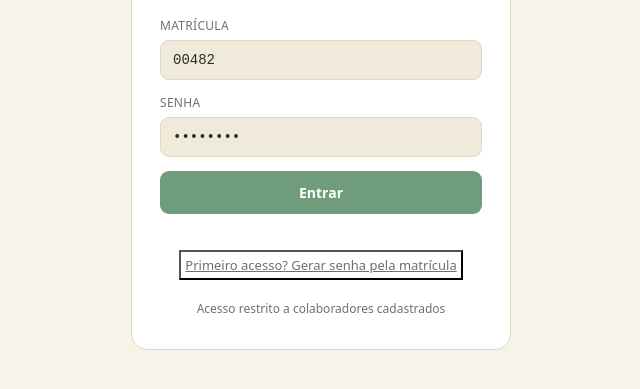
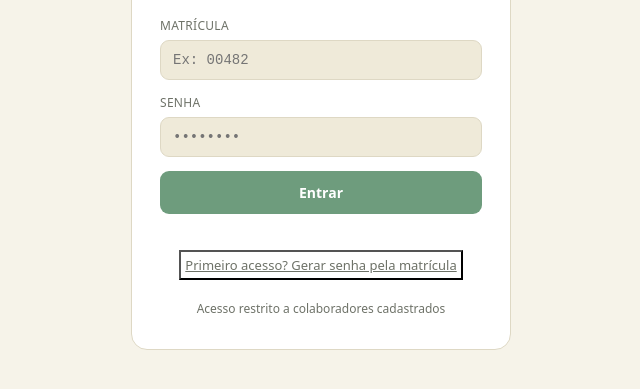
Before and after one commit to Lucasbhpara/Ulva-site, a plain HTML site: page alcateia/index.html in a window 1280 px wide. Shown: the part 265-654 px from the top of the page, without its empty margins (319-959 px from the left). Drawn offline with Linux system fonts and the light colour scheme.

Commit message:
Add files via upload

```diff
--- a/alcateia/index.html
+++ b/alcateia/index.html
@@ -291,11 +291,11 @@
     <form id="login-form" style="display:flex;flex-direction:column;gap:14px;">
       <div class="field">
         <label for="matricula">Matrícula</label>
-        <input id="matricula" type="text" inputmode="numeric" placeholder="Ex: 00482" value="00482" required>
+        <input id="matricula" type="text" inputmode="numeric" placeholder="Ex: 00482" required>
       </div>
       <div class="field">
         <label for="senha">Senha</label>
-        <input id="senha" type="password" placeholder="••••••••" value="alcateia" required>
+        <input id="senha" type="password" placeholder="••••••••" required>
       </div>
       <button type="submit" class="btn btn-primary">Entrar</button>
     </form>
```
